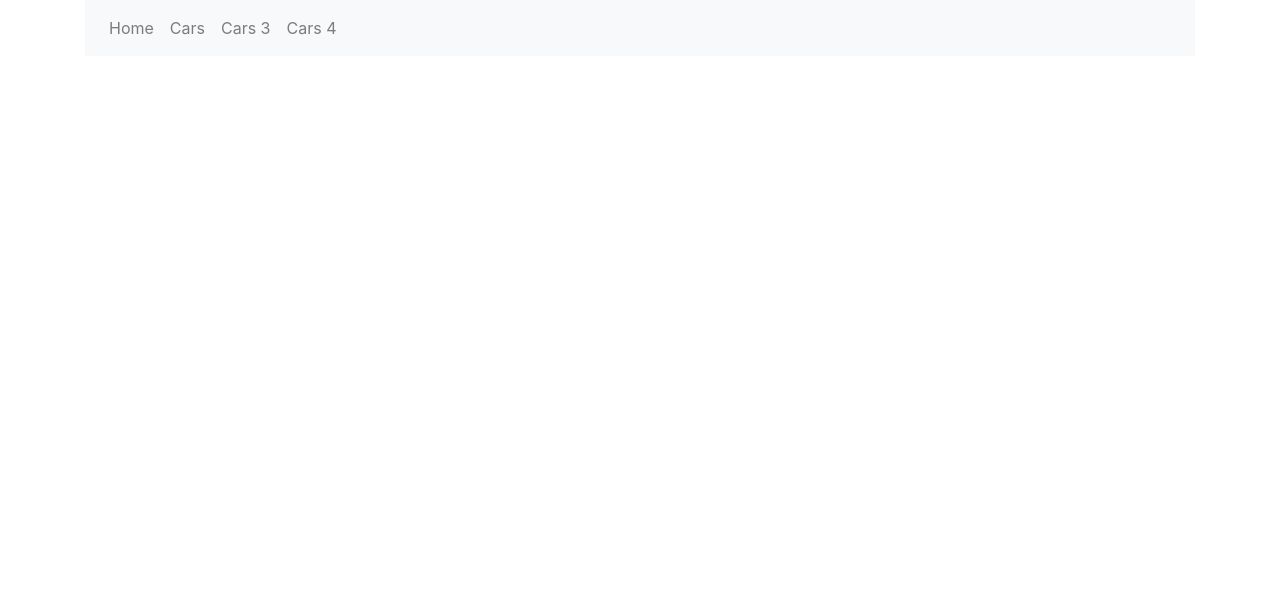
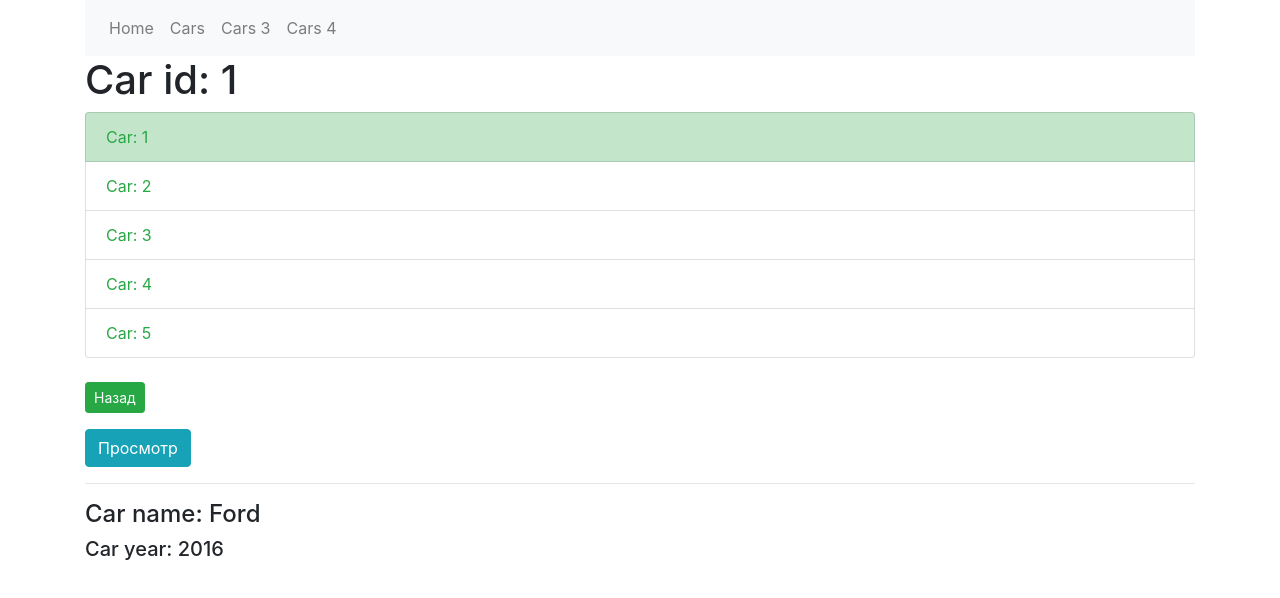
Before and after one commit to Rechetnikov/vue-project, a Vue app: page /car/1/full in a window 1280 px wide. Shown: the top 598 px of the page. Built offline with nearby package versions, Linux system fonts and the light colour scheme.

Commit message:
Вложенный роутер, и программная навигация. Блок 9. Урок 6, 7

```diff
--- a/src/pages/Car.vue
+++ b/src/pages/Car.vue
@@ -13,11 +13,26 @@
         <a class="text-success">Car: {{car}}</a>
       </router-link>
     </ul>
+    <br />
+    <button class="btn btn-sm btn-success mb-2" @click="goCarToBack">Назад</button>
+    <br />
+    <!-- :to="'/car/' + id + '/full'" -->
+    <router-link
+      tag="button"
+      class="btn btn-info mt-2"
+      :to="{name: 'carFull', params: {id: id}}"
+    >Просмотр</router-link>
+    <router-view></router-view>
   </div>
 </template>
 
 <script>
 export default {
+  methods: {
+    goCarToBack() {
+      this.$router.push("/cars");
+    },
+  },
   data() {
     return {
       // id: this.$router.currentRoute.params["id"],
--- /dev/null
+++ b/src/pages/CarFull.vue
@@ -0,0 +1,14 @@
+<template>
+  <div>
+    <hr />
+    <h4>Car name: Ford</h4>
+    <h5>Car year: 2016</h5>
+  </div>
+</template>
+
+<script>
+export default {};
+</script>
+
+<style>
+</style>
--- a/src/routes.js
+++ b/src/routes.js
@@ -2,6 +2,7 @@
 import Home from "./pages/Home";
 import Cars from "./pages/Cars";
 import Car from "./pages/Car";
+import CarFull from "./pages/CarFull";
 
 export default new VueRouter({
   routes: [
@@ -16,6 +17,13 @@
     {
       path: "/car/:id",
       component: Car,
+      children: [
+        {
+          path: "/car/:id/full",
+          component: CarFull,
+          name: 'carFull'
+        }
+      ]
     },
   ],
   mode: "history",
```
